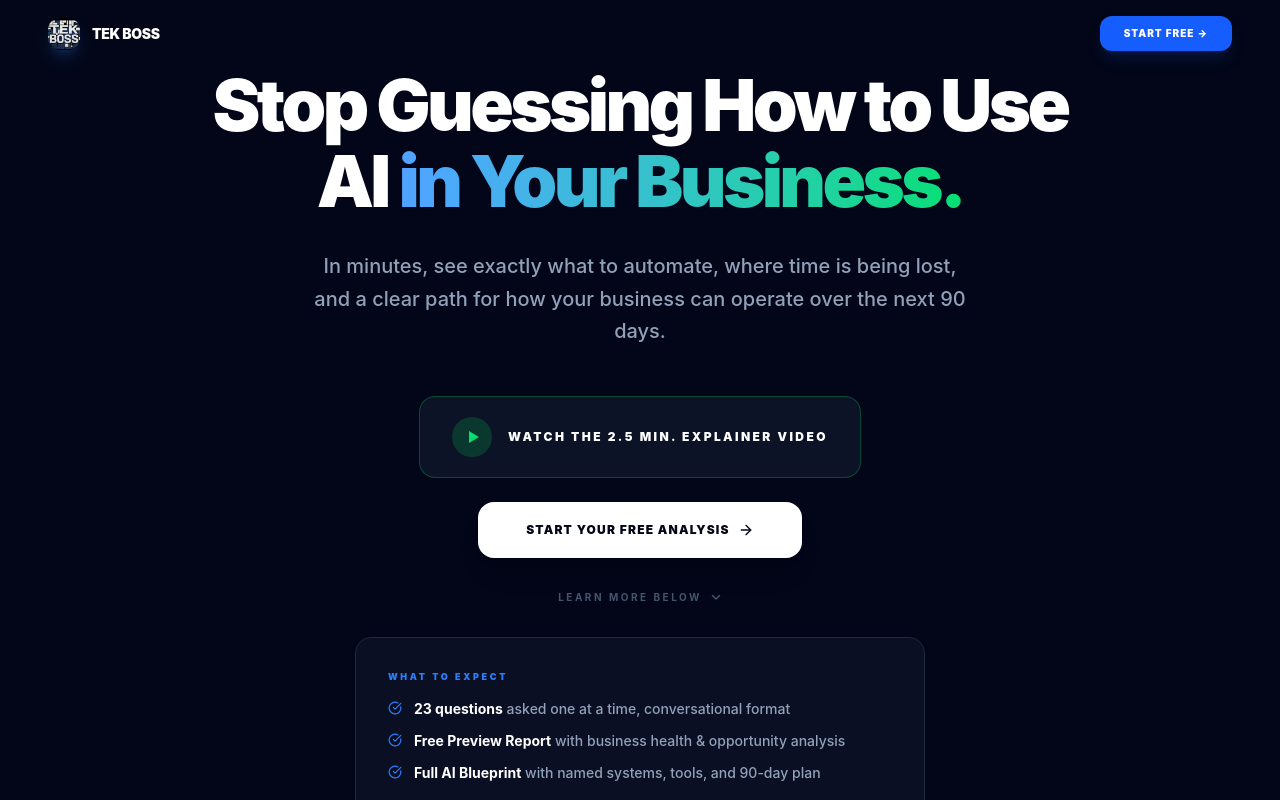
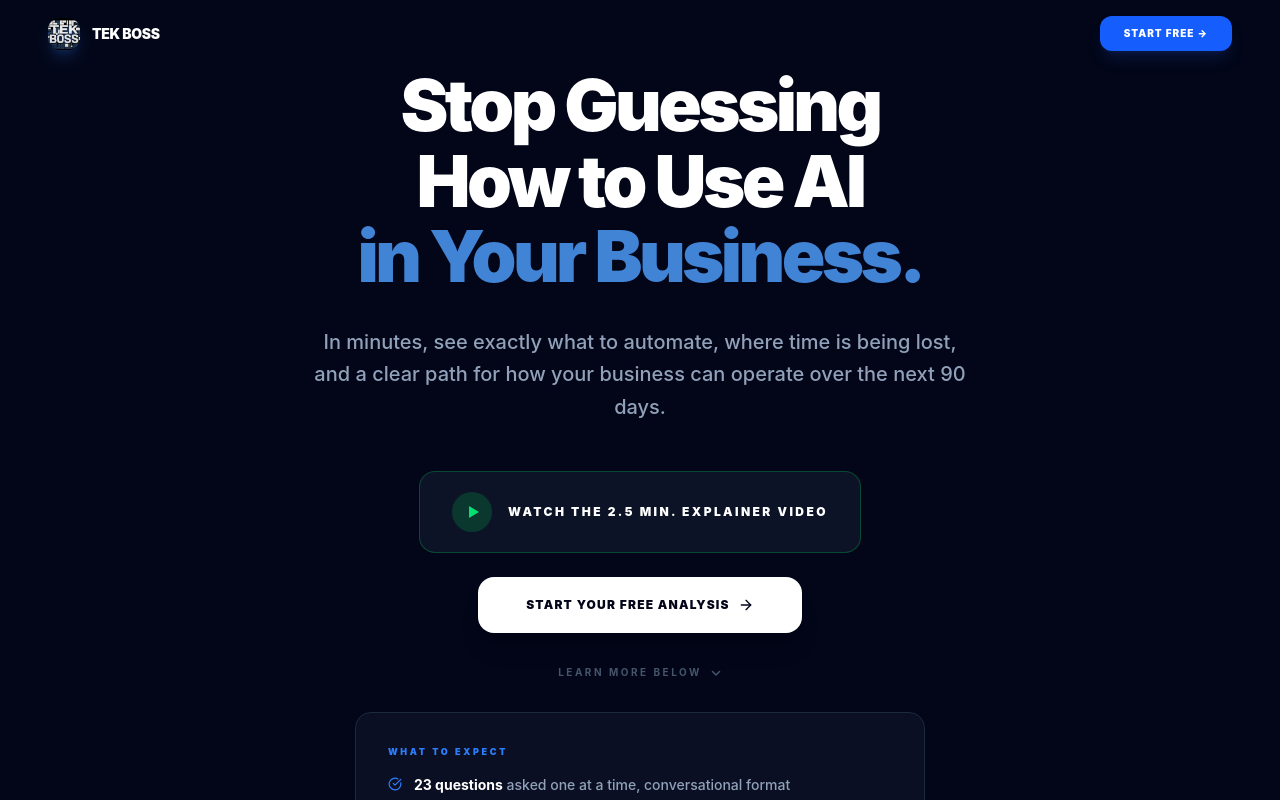
Before and after one commit to M2201/TEKBOSS, a React (Vite) app: page / in a window 1280 px wide. Built offline with nearby package versions, Linux system fonts and the light colour scheme.

Commit message:
Fix headline line breaks, subtle gradient, smooth scroll for Learn More

```diff
--- a/src/App.jsx
+++ b/src/App.jsx
@@ -564,8 +564,9 @@ export default function App() {
           <div className="flex-1 flex flex-col items-center justify-center text-center px-6 md:px-12 pb-8">
             <div className="max-w-4xl mx-auto">
               <h1 className="text-5xl md:text-7xl font-black text-white leading-[1.05] tracking-tighter mb-8">
-                Stop Guessing How to Use AI{' '}
-                <span className="bg-gradient-to-r from-blue-400 to-green-400 bg-clip-text text-transparent">in Your Business.</span>
+                Stop Guessing<br />
+                How to Use AI<br />
+                <span className="text-blue-400/80">in Your Business.</span>
               </h1>
               <p className="text-slate-400 text-lg md:text-xl max-w-2xl mx-auto mb-12 leading-relaxed font-medium">
                 In minutes, see exactly what to automate, where time is being lost, and a clear path for how your business can operate over the next 90 days.
@@ -596,7 +597,7 @@ export default function App() {
 
               {/* Read More Toggle */}
               <button
-                onClick={() => setShowReadMore && setShowReadMore(prev => !prev)}
+                onClick={() => document.getElementById('learn-more')?.scrollIntoView({ behavior: 'smooth' })}
                 className="mt-8 text-slate-600 hover:text-slate-400 text-[10px] font-bold uppercase tracking-[0.25em] transition-colors flex items-center gap-2 mx-auto"
               >
                 Learn more below
@@ -606,7 +607,7 @@ export default function App() {
           </div>
 
           {/* Collapsible Info Section */}
-          <div className="max-w-2xl mx-auto px-6 pb-8">
+          <div id="learn-more" className="max-w-2xl mx-auto px-6 pb-8">
             <div className="bg-slate-900/60 border border-slate-800 rounded-2xl p-8 text-left">
               <p className="text-[9px] font-black uppercase tracking-[0.3em] text-blue-500 mb-4">What to expect</p>
               <ul className="space-y-3 text-sm text-slate-400 font-medium">
```
